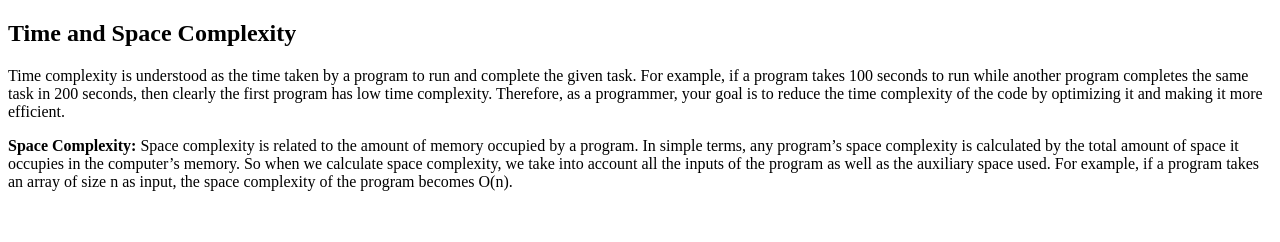
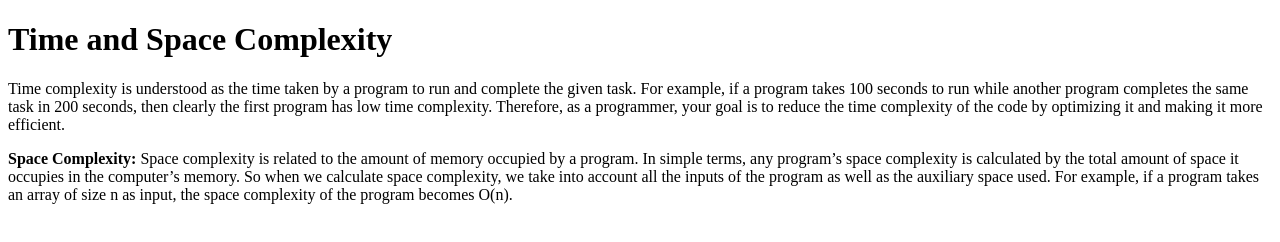
Before and after one commit to acciojob/time-and-space-complexity-Greenydon198, a website: page main.html in a window 1280 px wide. Drawn offline with Linux system fonts and the light colour scheme.

Commit message:
created a submission

```diff
--- a/main.html
+++ b/main.html
@@ -4,13 +4,14 @@
 
 <head>
 	<link rel="stylesheet" href="styles.css">
+	<title>Time and Space Complexity</title>
 </head>
 
 <body>
 	<!-- the entire body must be written by student -->
     <script type="text/javascript" src="./script.js">
 </script>
-	<h2>Time and Space Complexity</h2>
+	<h1>Time and Space Complexity</h1>
 	<p>Time complexity is understood as the time taken by a program to run and complete the given task. For example, if a program takes 100 seconds to run while another program completes the same task in 200 seconds, then clearly the first program has low time complexity. Therefore, as a programmer, your goal is to reduce the time complexity of the code by optimizing it and making it more efficient.</p>
 <!-- <br> -->
 	<p><b>Space Complexity:</b> Space complexity is related to the amount of memory occupied by a program. In simple terms, any program’s space complexity is calculated by the total amount of space it occupies in the computer’s memory. So when we calculate space complexity, we take into account all the inputs of the program as well as the auxiliary space used. For example, if a program takes an array of size n as input, the space complexity of the program becomes O(n).</p>
```
